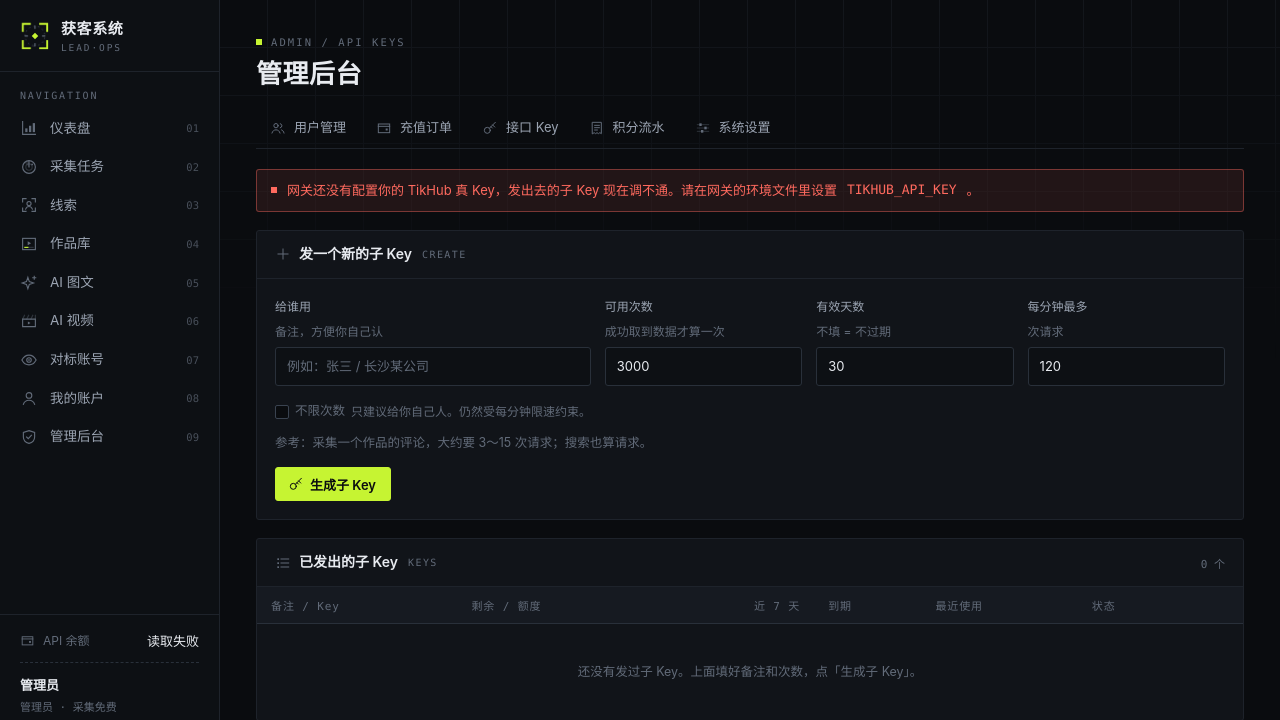
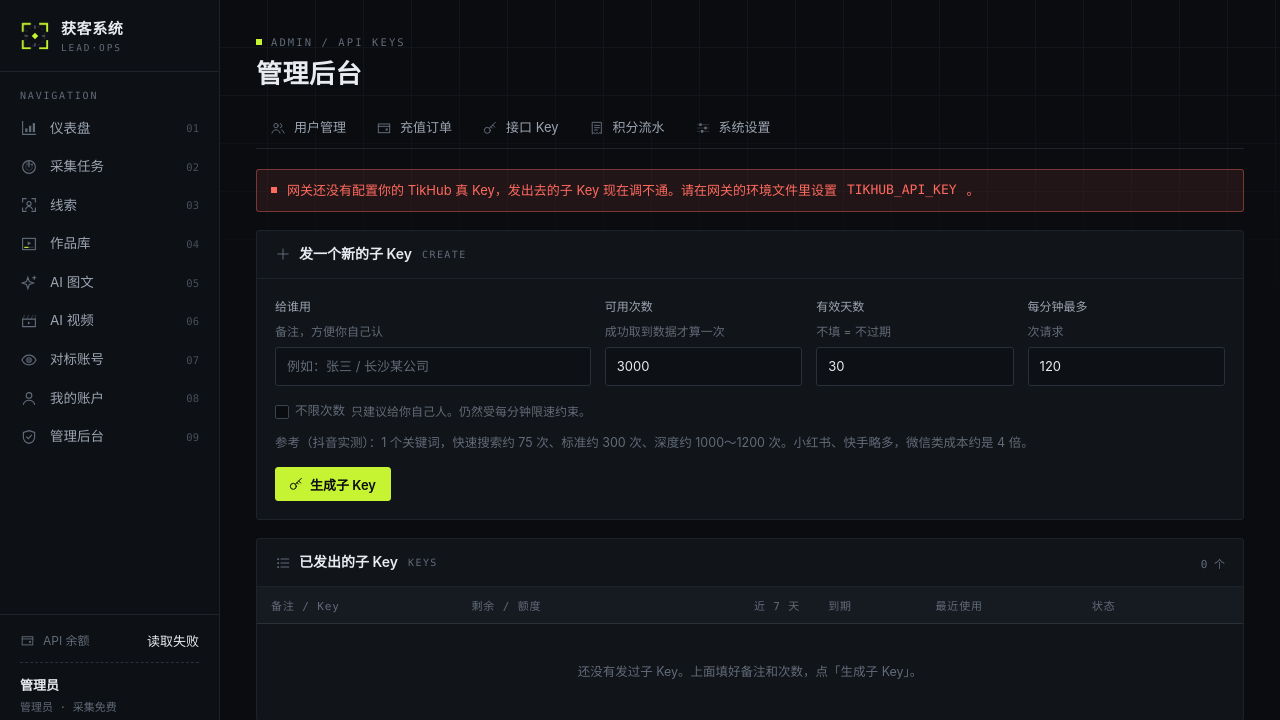
Before and after one commit to gongjian1/huoke-lead-system, a Flask app: template templates/admin_gateway.html in a window 1280 px wide. Shown: the top 720 px of the page. Run offline with Flask 3, Linux system fonts and the light colour scheme; the template is opened without the code that fills it, so the values that code supplies are empty; the visitor is signed in with stand-in values (Sample User, id 1); data comes from the database, SQL or seed files in the repository.

Commit message:
Gateway: realistic per-keyword call estimates in hints
Co-Authored-By: Claude Sonnet 5.5 <noreply@anthropic.com>

```diff
--- a/templates/admin_gateway.html
+++ b/templates/admin_gateway.html
@@ -63,7 +63,7 @@
         <input name="rate" class="mono" inputmode="numeric" value="120" autocomplete="off"></label>
     </div>
     <label class="check-line"><input type="checkbox" name="unlimited" id="gwUnlimited"> 不限次数 <small>只建议给你自己人。仍然受每分钟限速约束。</small></label>
-    <p class="panel-note" style="margin:12px 0 0">参考：采集一个作品的评论，大约要 3～15 次请求；搜索也算请求。</p>
+    <p class="panel-note" style="margin:12px 0 0">参考（抖音实测）：1 个关键词，快速搜索约 75 次、标准约 300 次、深度约 1000～1200 次。小红书、快手略多，微信类成本约是 4 倍。</p>
     <div class="submit-row" style="margin-top:14px"><button class="btn btn-primary">{{ icon('key') }}生成子 Key</button></div>
   </div>
 </form>
```
Also changed, not shown: gateway/README.md.
